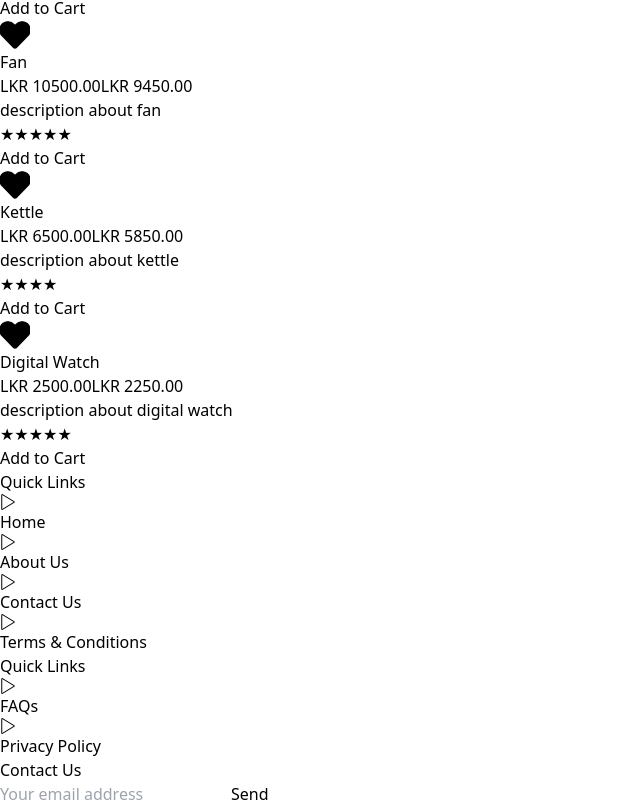
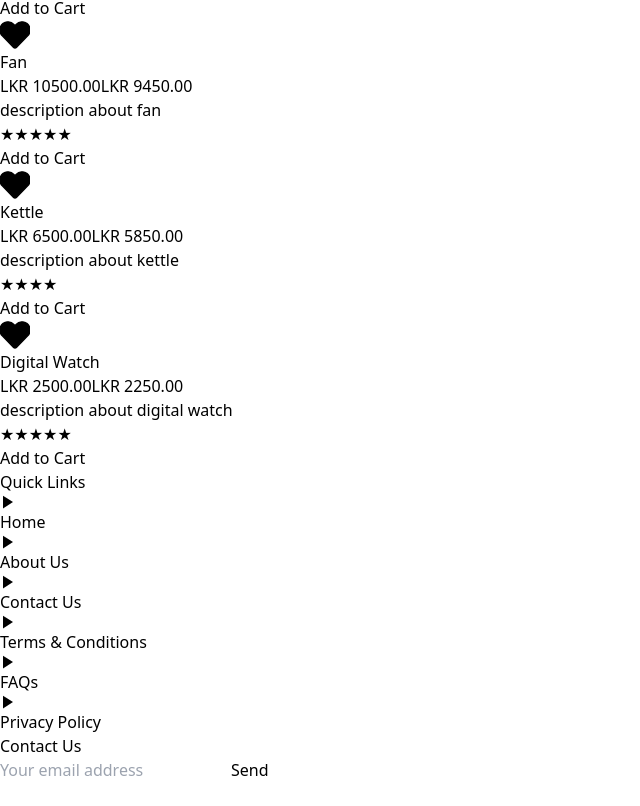
Before and after one commit to githmini2000/HomePage, a Next.js app: page / in a window 1280 px wide. Shown: the part 1510-2316 px from the top of the page, without its empty margins (0-640 px from the left). After the commit the page ends 2292 px from the top, so only its background shows below. Built offline with nearby package versions, Linux system fonts and the light colour scheme.

Commit message:
style: add footer styles

```diff
--- a/src/components/Footer.tsx
+++ b/src/components/Footer.tsx
@@ -1,36 +1,35 @@
-import { SlControlPlay } from "react-icons/sl";
+import { IoMdPlay } from "react-icons/io";
 
 const Footer = () => {
   return (
-    <footer className="bg-gray-800 text-white py-8">
+    <footer className="bg-gray-400 text-black text-xl font-medium py-8">
       <div className="max-w-7xl mx-auto px-6">
         <div className="grid grid-cols-1 sm:grid-cols-2 lg:grid-cols-3 gap-8">
           <div>
             <h3 className="text-xl font-bold underline mb-4">Quick Links</h3>
             <ul>
               <li className="flex items-center mb-3">
-                <SlControlPlay className="mr-2" /> Home
+                <IoMdPlay className="mr-2 " /> Home
               </li>
               <li className="flex items-center mb-3">
-                <SlControlPlay className="mr-2" /> About Us
+                <IoMdPlay className="mr-2  " /> About Us
               </li>
               <li className="flex items-center mb-3">
-                <SlControlPlay className="mr-2" /> Contact Us
+                <IoMdPlay className="mr-2" /> Contact Us
               </li>
               <li className="flex items-center mb-3">
-                <SlControlPlay className="mr-2" /> Terms & Conditions
+                <IoMdPlay className="mr-2" /> Terms & Conditions
               </li>
             </ul>
           </div>
 
-          <div>
-            <h3 className="text-xl font-bold underline mb-4">Quick Links</h3>
+          <div className="flex space-x-8 mt-10">
             <ul>
               <li className="flex items-center mb-3">
-                <SlControlPlay className="mr-2" /> FAQs
+                <IoMdPlay className="mr-2" /> FAQs
               </li>
               <li className="flex items-center mb-3">
-                <SlControlPlay className="mr-2" /> Privacy Policy
+                <IoMdPlay className="mr-2" /> Privacy Policy
               </li>
             </ul>
           </div>
@@ -40,7 +39,7 @@ const Footer = () => {
             <input
               type="email"
               placeholder="Your email address"
-              className="w-full p-2 mb-4 rounded-md border border-gray-300"
+              className="w-full p-2 mb-4 rounded-md border border-gray-300 bg-gray-300"
             />
             <button className="bg-green-900 text-white py-2 px-6 rounded-md hover:bg-green-700">
               Send
```
